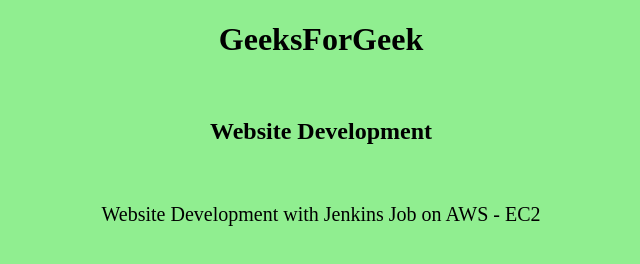
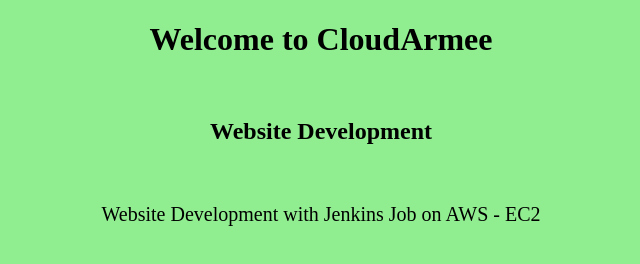
Before and after one commit to Ramya-Geetha/webserver, a plain HTML site: page index.html in a window 1280 px wide. Shown: the whole page, without its empty margins (319-959 px from the left). Drawn offline with Linux system fonts and the light colour scheme.

Commit message:
Update index.html

```diff
--- a/index.html
+++ b/index.html
@@ -26,7 +26,7 @@ p{
 </head>
 
 <body>
-    <h1>GeeksForGeek</h1>
+    <h1>Welcome to CloudArmee</h1>
     <br>
    <h2> Website Development </h2>
    <br>
```
